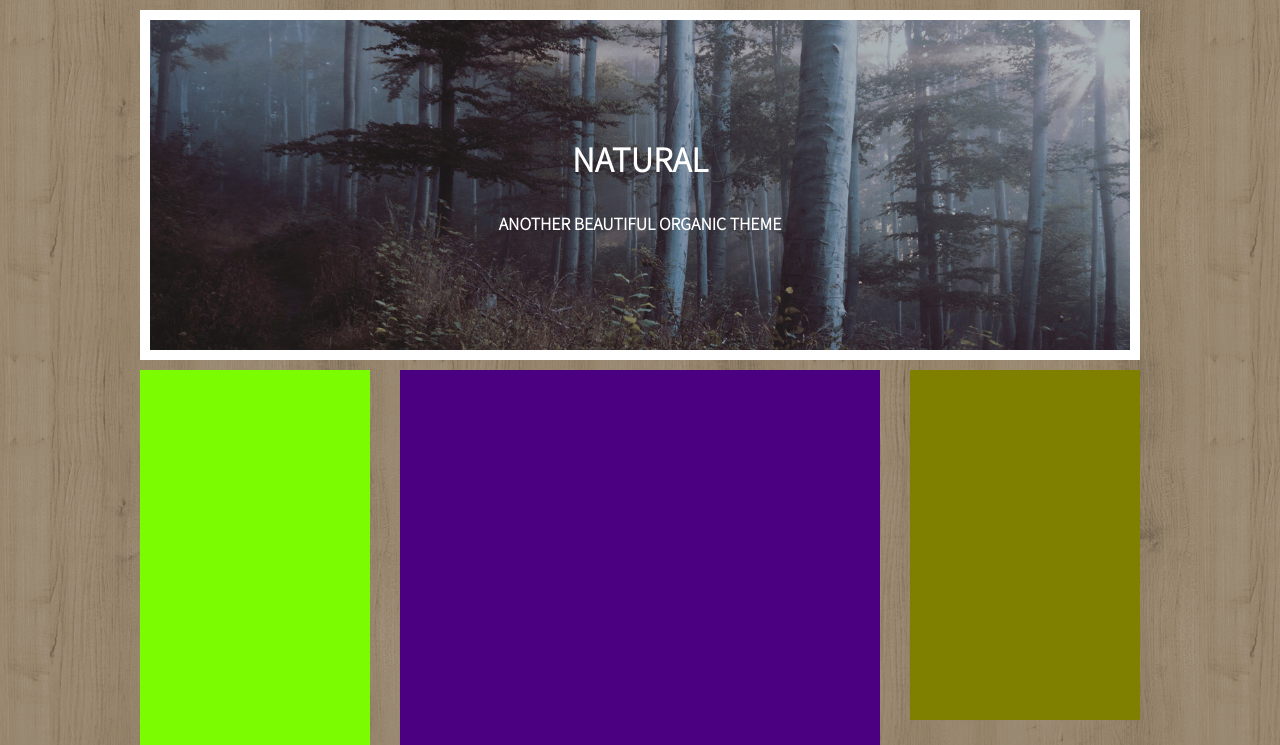
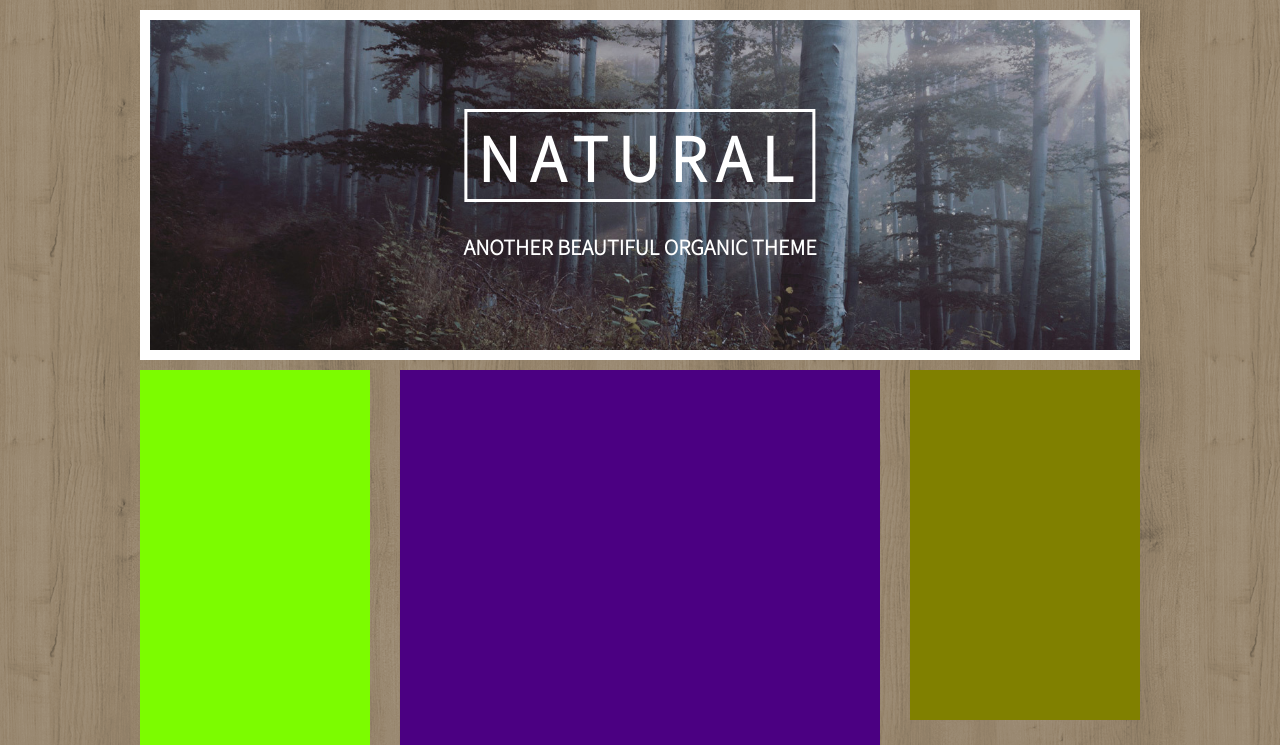
Before and after one commit to Maurospinosi/htmlcss-wp, a plain HTML site: page index.html in a window 1280 px wide. Shown: the top 745 px of the page. Drawn offline with Linux system fonts and the light colour scheme.

Commit message:
Finito header-Barra menu

```diff
--- a/css/style.css
+++ b/css/style.css
@@ -29,8 +29,15 @@ header{
 }
 h1{
   display: inline-block;
-  /* border: solid white 3px; */
+  border: solid white 3px;
+  letter-spacing: 10px;
+  font-size: 60px;
   margin-bottom: 30px;
+  padding-left: 10px;
+  padding-right: 10px;
+}
+h3{
+  font-size: 20px;
 }
 main::after{
   clear: both;
--- a/index.html
+++ b/index.html
@@ -13,7 +13,7 @@
    <header>
      <div class="text">
          <h1>NATURAL</h1>
-       <h4>ANOTHER BEAUTIFUL ORGANIC THEME</h4>
+       <h3>ANOTHER BEAUTIFUL ORGANIC THEME</h3>
      </div>
    </header>
 <!-- parte superiore,titolo -->
```
